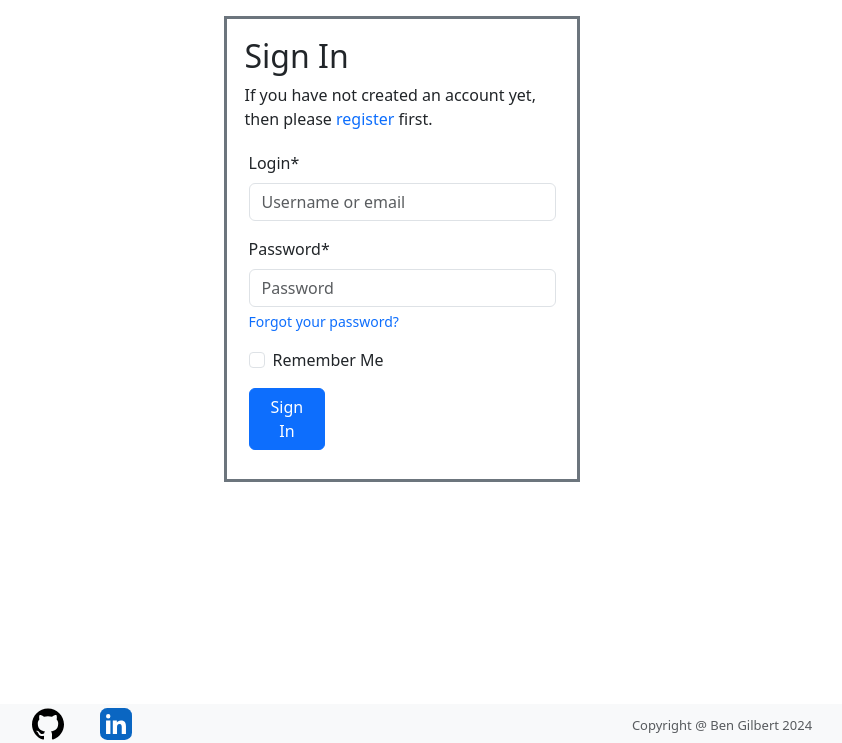
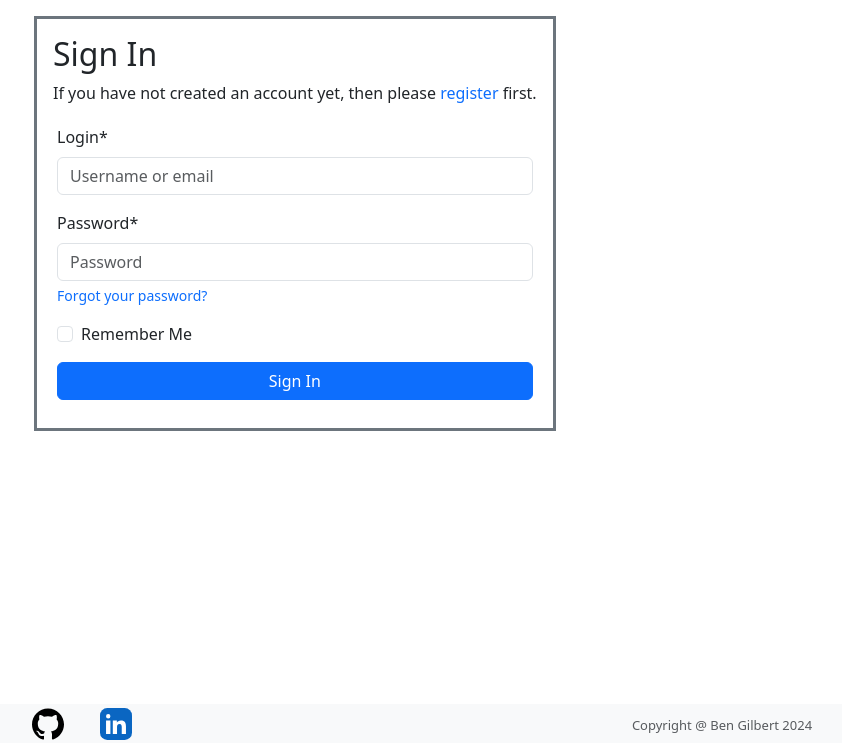
Before and after one commit to bengilbertcodes/inaspace, a Django app: page /accounts/login/ in a window 1280 px wide. Shown: the part 56-799 px from the top of the page, without its empty margins (238-1080 px from the left). Run offline with Django 5.2, Linux system fonts and the light colour scheme; some libraries are stand-ins or nearby versions.

Commit message:
Style login.html and password_rest.html

```diff
--- a/templates/allauth/account/login.html
+++ b/templates/allauth/account/login.html
@@ -1,19 +1,15 @@
 {% extends "base.html" %}
 {% load static %}
-
 {% load i18n %}
-
 {% load crispy_forms_tags %}
 
 {% block title %}{% trans "Sign In" %}{% endblock %}
 
 {% block content %}
 <div class="container pt-3">
-	<div class="row">
-		<div class="col"></div>
-		<div class="col">
-			<div class="login-container2 border border-3 border-secondary">
-				<div class="form">
+	<div class="row justify-content-center">
+		<div class="col-md-8">
+			<div class="login-container2 border border-3 border-secondary p-3">
 				<h2>{% trans "Sign In" %}</h2>
 
 				<p>{% blocktrans %}If you have not created an account yet, then please
@@ -26,12 +22,10 @@
 					{% if redirect_field_value %}
 					<input type="hidden" name="{{ redirect_field_name }}" value="{{ redirect_field_value }}" />
 					{% endif %}
-						<button class="btn btn-primary w-25 mb-2" type="submit">Sign In</button>
+					<button class="btn btn-primary w-100 mb-2" type="submit">Sign In</button>
 				</form>
 			</div>
 		</div>
 	</div>
-		<div class="col"></div>
-	</div>
 </div>
 {% endblock %}
```
Also changed, not shown: templates/allauth/account/password_reset.html (+20 -22 lines). Lines whose indentation alone changed are shown as unchanged.
